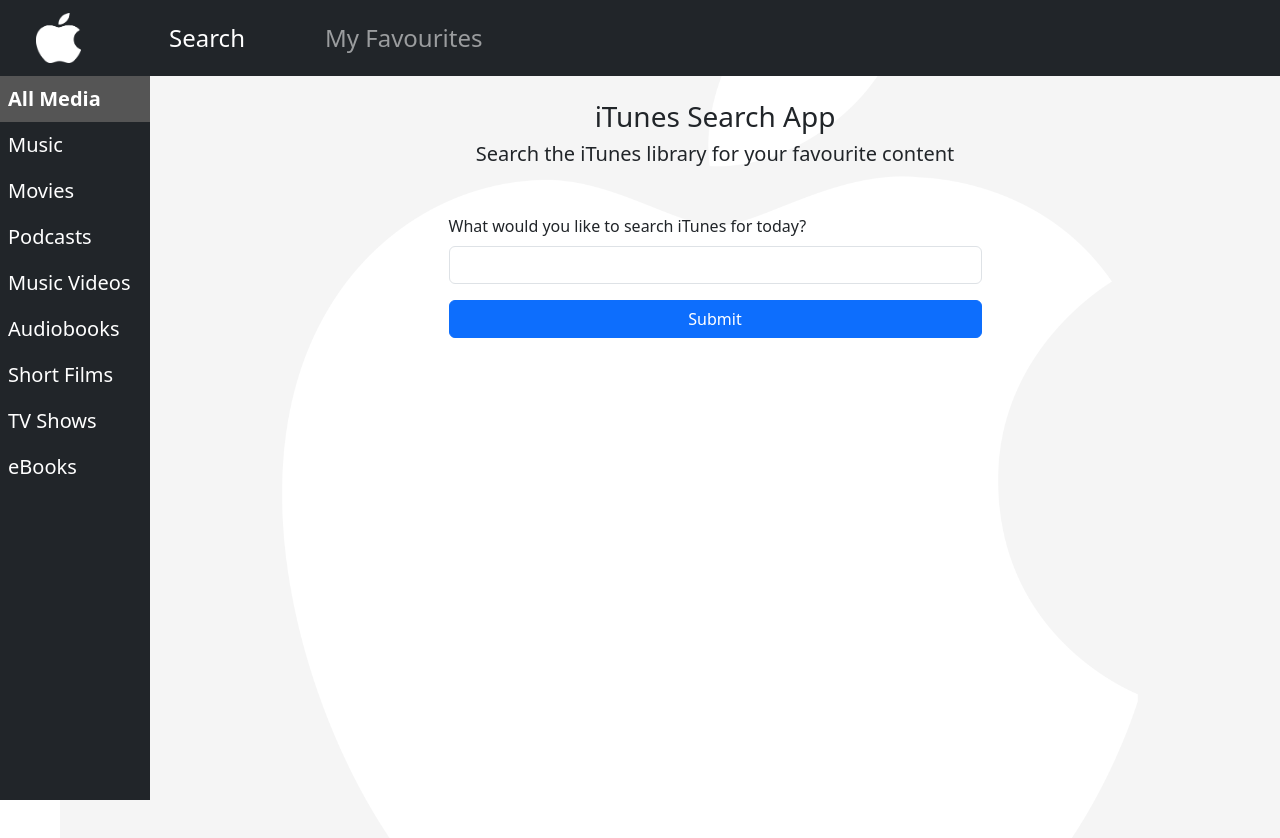
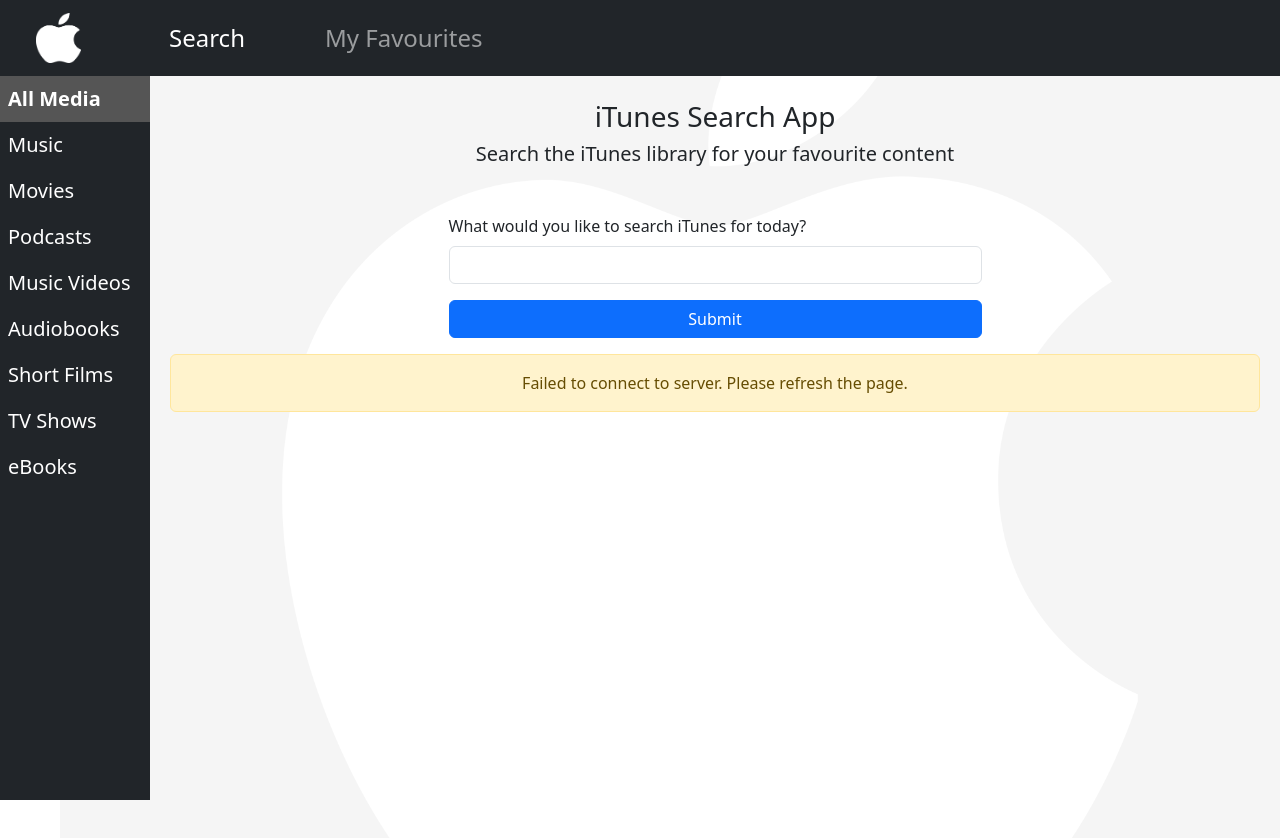
Before and after one commit to Richard-Mackey/itunes-search-app, a React (Create React App) app in the folder frontend/: page / in a window 1280 px wide. Shown: the top 838 px of the page. Built offline with nearby package versions, Linux system fonts and the light colour scheme; no server answers.

Commit message:
Update null search results message on front  end

```diff
--- a/frontend/src/App.js
+++ b/frontend/src/App.js
@@ -99,7 +99,8 @@
       }
     } catch (error) {
       setError(
-        error.message || "No search results for that request. Please try again."
+        error.message ||
+          "Connection error. Please check your internet and try again."
       );
     } finally {
       setIsSearching(false);
@@ -163,6 +164,14 @@
                     onMediaTypeChange={setSelectedMediaType}
                   />
                 )}
+                {error && (
+                  <div
+                    className="alert alert-warning text-center mt-3"
+                    role="alert"
+                  >
+                    {error}
+                  </div>
+                )}
                 {searchResults.length > 0 && (
                   <ResultsDisplay
                     searchResults={searchResults}
```
